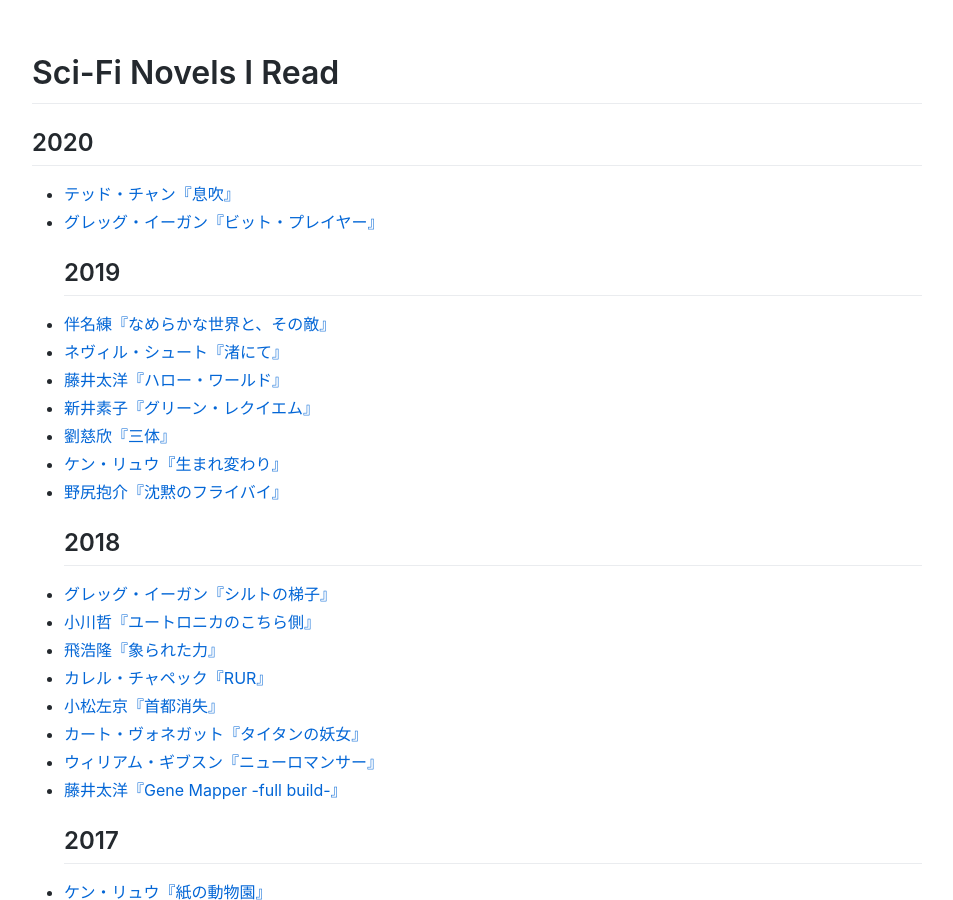
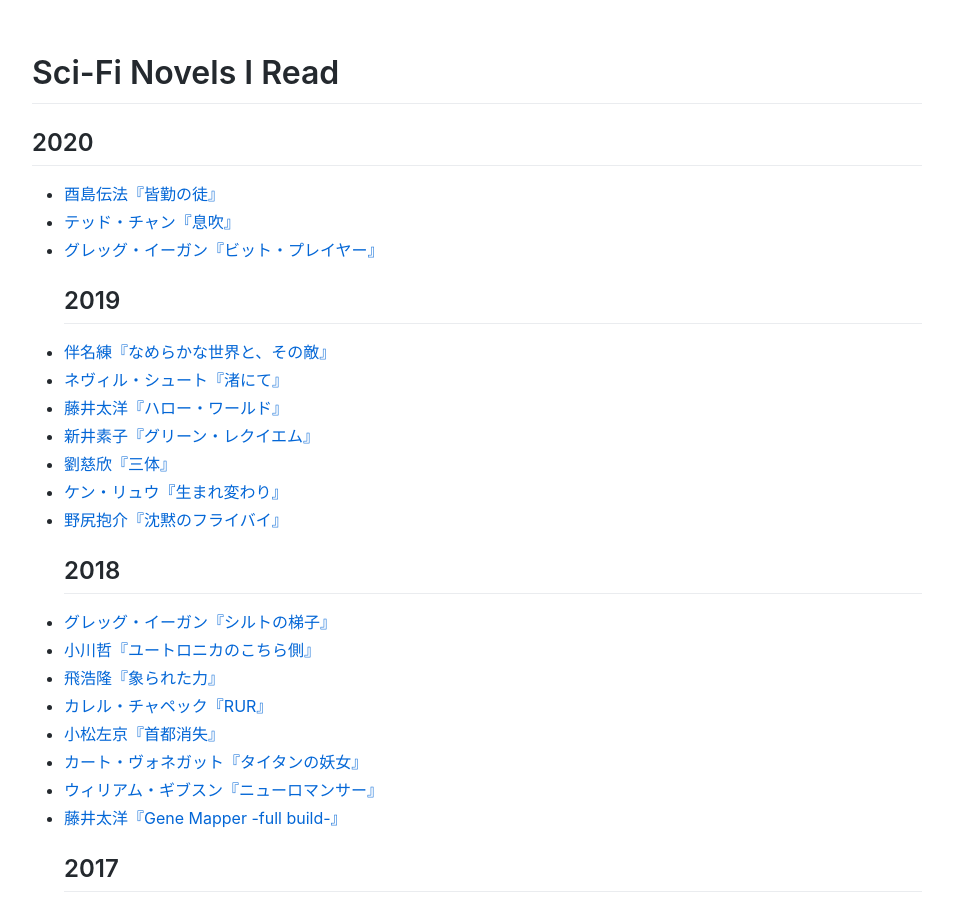
Before and after one commit to sankichi92/sankichi.net, a Jekyll site: the page built from sci-fi.md, in a window 1280 px wide and 900 px high. Shown: the whole window, without its empty margins (163-1116 px from the left). Built offline with Jekyll 4.4.1, drawn with Linux system fonts in a browser that asks for light colours; our own code applies the rules of GitHub Pages for plain Markdown files.

Commit message:
酉島伝法『皆勤の徒』

```diff
--- a/_data/sci-fi-novels.yml
+++ b/_data/sci-fi-novels.yml
@@ -1,3 +1,8 @@
+- title: 皆勤の徒
+  author: 酉島伝法
+  asin: B011LC2B5C
+  date: 2020-03-31
+
 - title: 息吹
   author: テッド・チャン
   asin: B0823T8D4K
```
